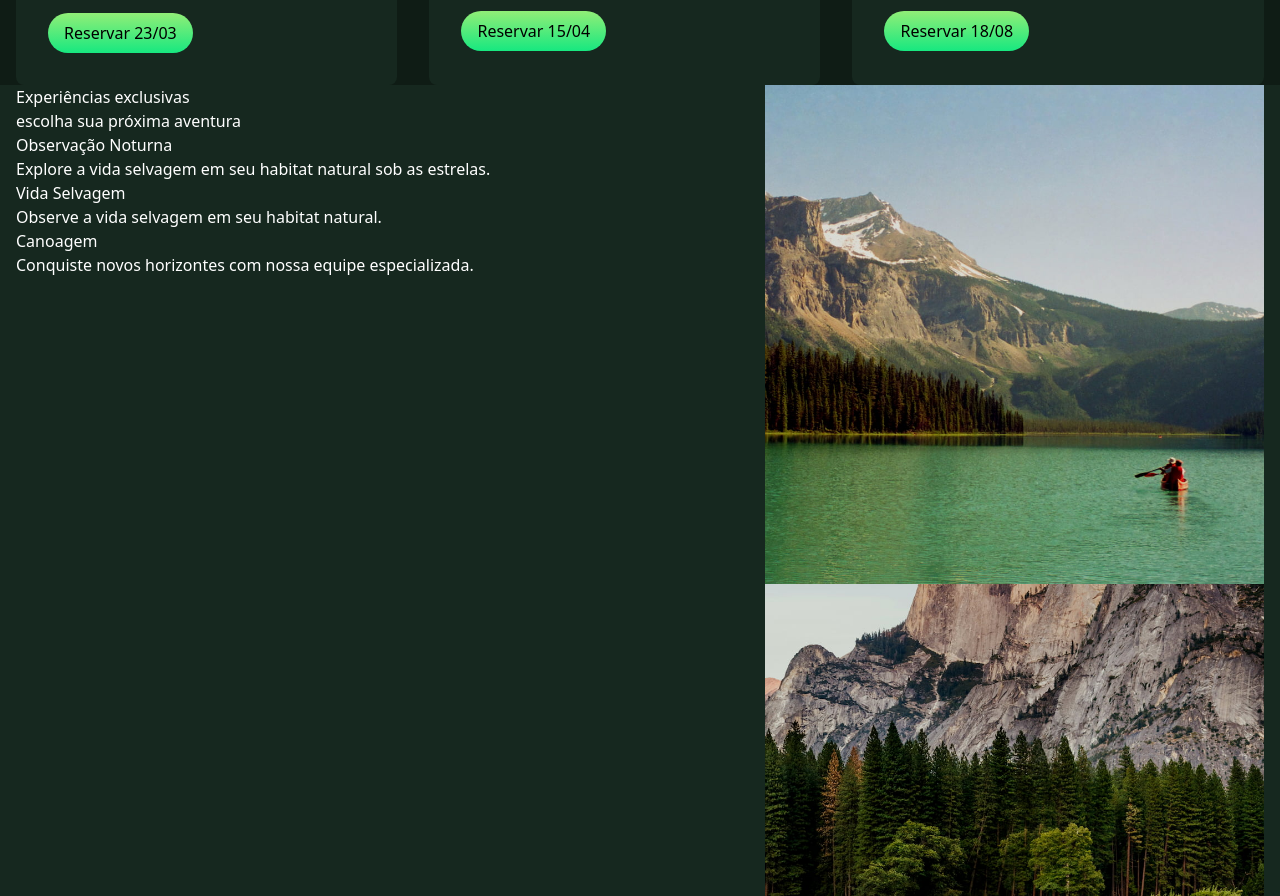
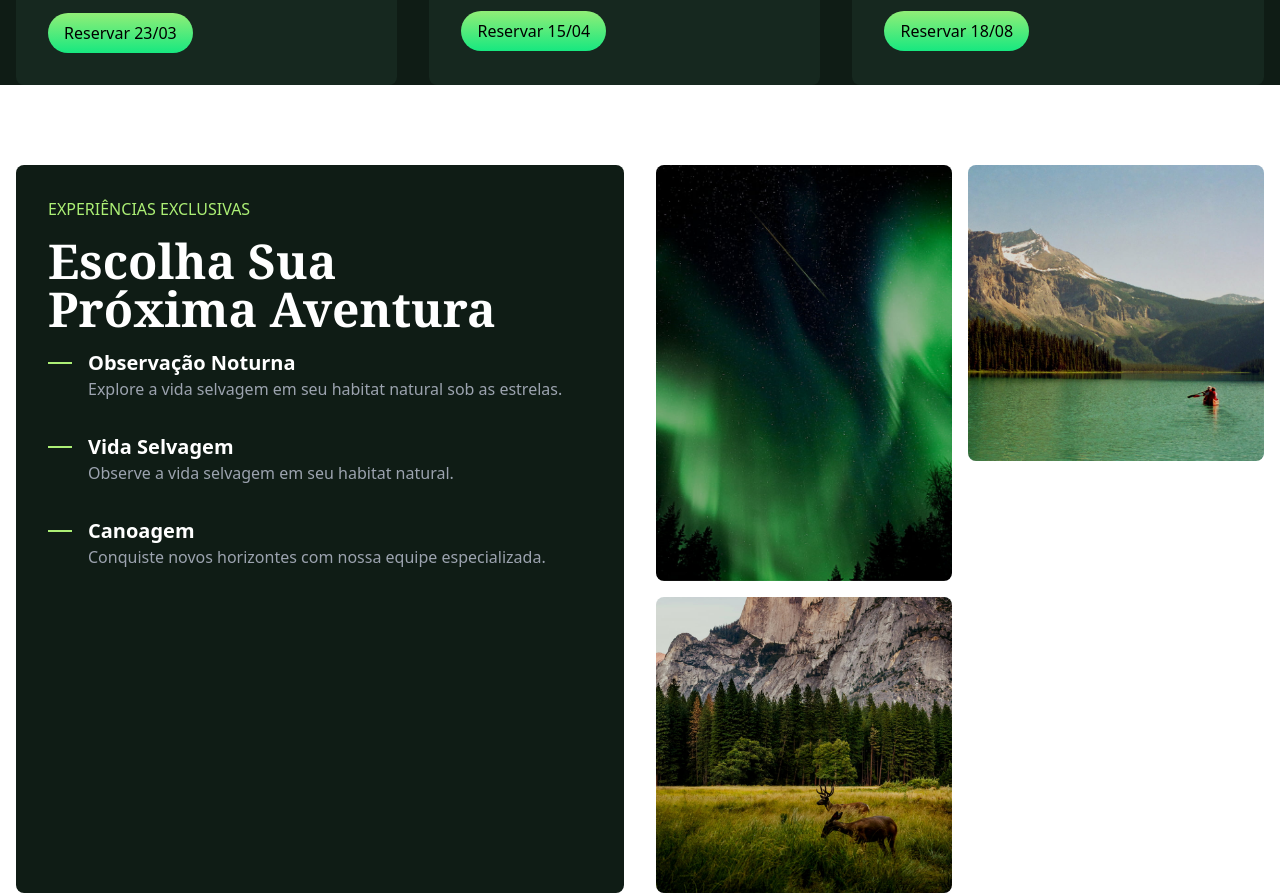
Before and after one commit to MauroFJ/forest-tailwind, a website: page src/index.html in a window 1280 px wide. Shown: the part 2156-3052 px from the top of the page. Drawn offline with Linux system fonts and the light colour scheme.

Commit message:
feat: try to finish grid images

```diff
--- a/src/index.html
+++ b/src/index.html
@@ -8,7 +8,7 @@
   <title>Forest</title>
 </head>
 
-<body class="bg-verde-body">
+<body>
   <div class="container mt-4">
     <ul class="flex divide-x-2 divide-verde-body justify-start mt-2 relative *:bg-verde-escuro *:text-verde-claro *:text-sm *:tracking-tight *:font-mono *:px-4 *:py-2">
       <li class="rounded-[8px_0px_0px_8px]">Sábado</li>
@@ -75,7 +75,7 @@
     </div>
   </section>
 
-  <section id="reservas" class="pt-16 bg-verde-escuro mt-16">
+  <section id="reservas" class="pt-16 bg-verde-escuro mt-16 mb-16">
     <div class="flex items-center justify-center flex-col">
       <p class="uppercase text-verde-claro2 tracking-wider font-semibold text-sm">Conecte-se com a natureza</p>
       <h2 class="text-branco capitalize font-semibold font-serif text-6xl max-w-screen-lg text-center text-balance p-8">cada som, cada momento, uma nova descoberta</h2>
@@ -109,31 +109,38 @@
     </div>
   </section>
 
-  <section id="experiencias" class="container">
-    <div class="grid grid-cols-[3fr_2fr] *:text-branco">
-      <div>
-        <p>Experiências exclusivas</p>
-        <h2>escolha sua próxima aventura</h2>
-        <div>
-          <span></span>
-          <h3>Observação Noturna</h3>
-          <p>Explore a vida selvagem em seu habitat natural sob as estrelas.</p>
+  <section id="experiencias" class="container mt-20">
+    <div class="grid grid-cols-[2fr_2fr] gap-8">
+      <div class="bg-verde-escuro p-8 rounded-lg">
+        <p class="text-verde-claro2 uppercase mb-4">Experiências exclusivas</p>
+        <h2 class="text-5xl text-branco capitalize font-semibold font-serif text-balance mb-4">escolha sua próxima aventura</h2>
+        <div class="*:flex *:items-center *:gap-4">
+          <h3 class="text-branco text-xl font-semibold">
+            <span class="h-0.5 w-6 bg-verde-claro2 items-center inline-block"></span>
+            Observação Noturna
+          </h3>
+          <p class="text-gray-400 pl-10 mb-8 text-balance">Explore a vida selvagem em seu habitat natural sob as estrelas.</p>
         </div>
-        <div>
-          <span></span>
-          <h3>Vida Selvagem</h3>
-          <p>Observe a vida selvagem em seu habitat natural.</p>
+        <div class="*:flex *:items-center *:gap-4">
+          <h3 class="text-branco text-xl font-semibold">
+            <span class="h-0.5 w-6 bg-verde-claro2 items-center inline-block"></span>
+            Vida Selvagem
+          </h3>
+          <p class="text-gray-400 pl-10 mb-8 text-balance">Observe a vida selvagem em seu habitat natural.</p>
         </div>
-        <div>
-          <span></span>
-          <h3>Canoagem</h3>
-          <p>Conquiste novos horizontes com nossa equipe especializada.</p>
+        <div class="*:flex *:items-center *:gap-4">
+          <h3 class="text-branco text-xl font-semibold">
+            <span class="h-0.5 w-6 bg-verde-claro2 items-center inline-block"></span>
+            Canoagem
+          </h3>
+          <p class="text-gray-400 pl-10 mb-8 text-balance">Conquiste novos horizontes com nossa equipe especializada.</p>
         </div>
       </div>
-      <div>
+      <div class="grid grid-cols-2 gap-4 *:*:rounded-lg">
         <div><img src="img/canoagem.jpg" alt=""></div>
+        <div class="row-span-full"><img src="img/observacao-noturna.jpg" alt=""></div>
         <div><img src="img/vida-selvagem.jpg" alt=""></div>
-        <div><img src="img/observacao-noturna.jpg" alt=""></div>
+
       </div>
     </div>
   </section>
```
Also changed, not shown: src/output.css.
